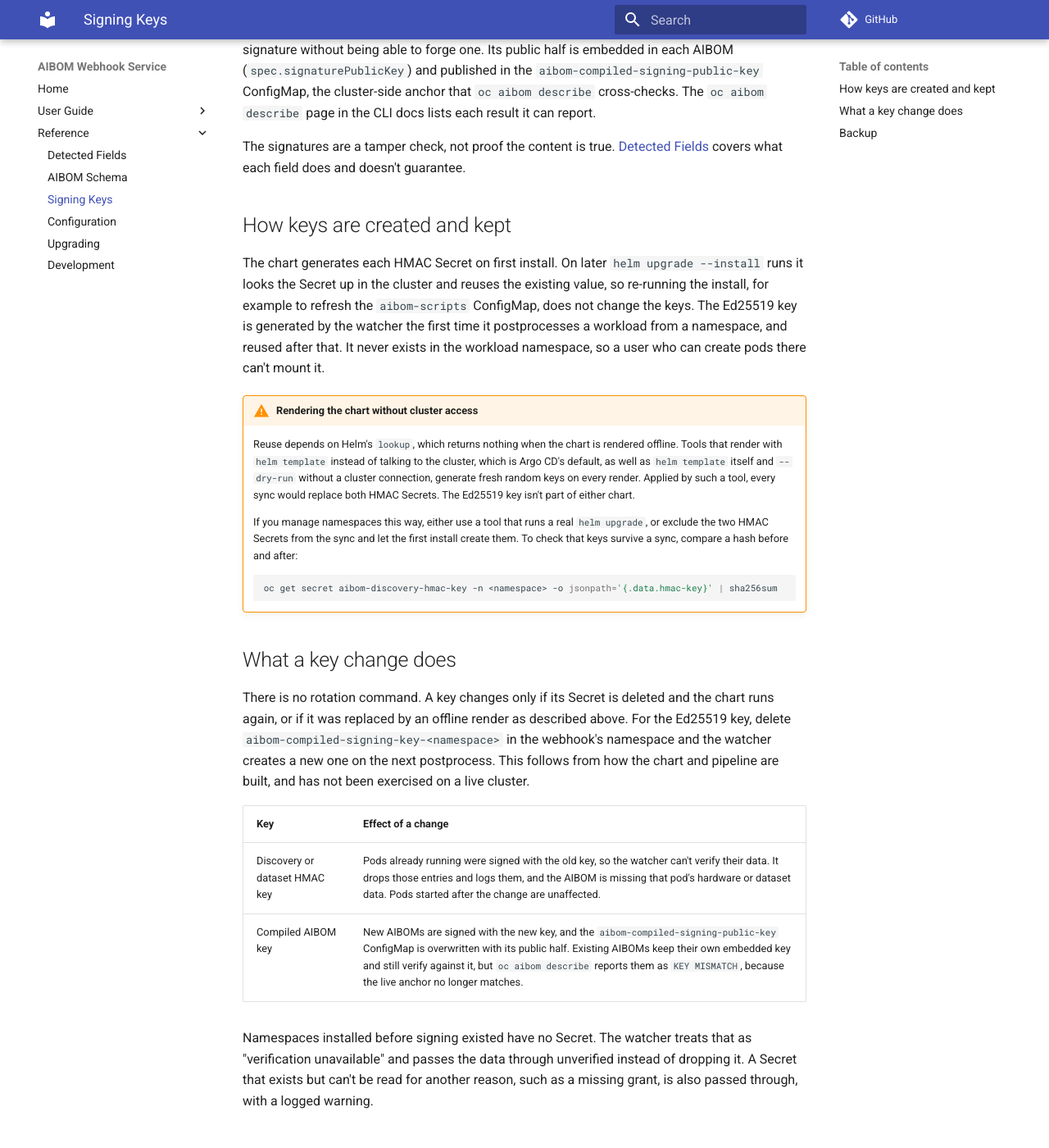
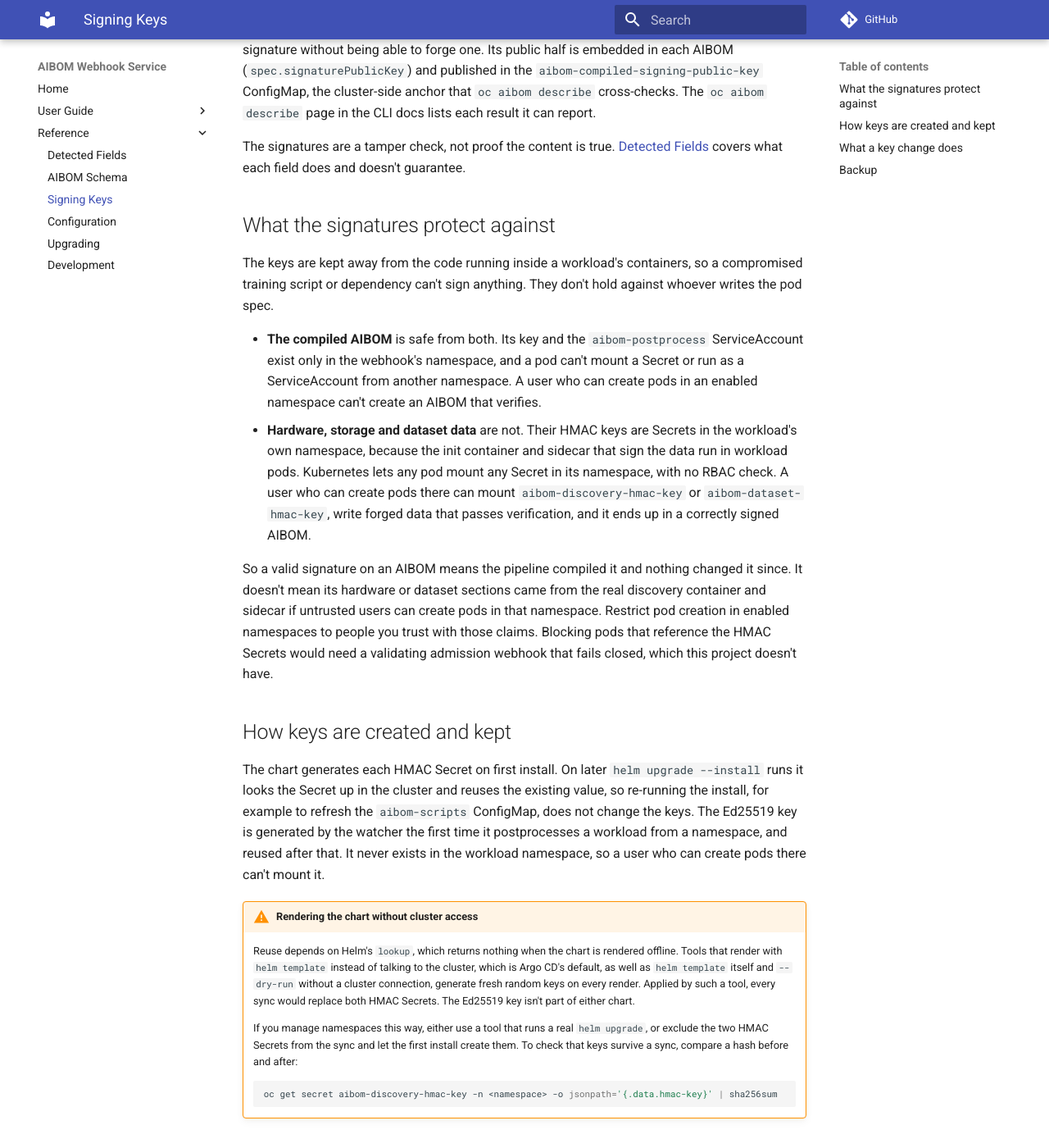
Before and after one commit to gavinsan33/aibom-webhook-service, an MkDocs documentation site: the page built from docs/reference/signing.md, in a window 1280 px wide and 1400 px high, scrolled down 613 px. Shown: the whole window at 82% size. Built offline with MkDocs 1.6.1 and Material for MkDocs 9.7.7, drawn with Linux system fonts in a browser that asks for light colours; comment, search, counter and statistics services are not loaded.

Commit message:
Document that pod authors can still forge signed inputs (#149)
The HMAC keys are Secrets in workload namespaces, which any pod there can
mount. Only the compiled-AIBOM key is out of reach after the move.

```diff
--- a/docs/reference/signing.md
+++ b/docs/reference/signing.md
@@ -11,6 +11,15 @@
 The two HMAC keys are shared secrets between the webhook's own components. The Ed25519 key is asymmetric so that `oc aibom` and anyone holding an archived AIBOM can verify a signature without being able to forge one. Its public half is embedded in each AIBOM (`spec.signaturePublicKey`) and published in the `aibom-compiled-signing-public-key` ConfigMap, the cluster-side anchor that `oc aibom describe` cross-checks. The `oc aibom describe` page in the CLI docs lists each result it can report.
 
 The signatures are a tamper check, not proof the content is true. [Detected Fields](../CAPABILITIES.md) covers what each field does and doesn't guarantee.
+
+## What the signatures protect against
+
+The keys are kept away from the code running inside a workload's containers, so a compromised training script or dependency can't sign anything. They don't hold against whoever writes the pod spec.
+
+- **The compiled AIBOM** is safe from both. Its key and the `aibom-postprocess` ServiceAccount exist only in the webhook's namespace, and a pod can't mount a Secret or run as a ServiceAccount from another namespace. A user who can create pods in an enabled namespace can't create an AIBOM that verifies.
+- **Hardware, storage and dataset data** are not. Their HMAC keys are Secrets in the workload's own namespace, because the init container and sidecar that sign the data run in workload pods. Kubernetes lets any pod mount any Secret in its namespace, with no RBAC check. A user who can create pods there can mount `aibom-discovery-hmac-key` or `aibom-dataset-hmac-key`, write forged data that passes verification, and it ends up in a correctly signed AIBOM.
+
+So a valid signature on an AIBOM means the pipeline compiled it and nothing changed it since. It doesn't mean its hardware or dataset sections came from the real discovery container and sidecar if untrusted users can create pods in that namespace. Restrict pod creation in enabled namespaces to people you trust with those claims. Blocking pods that reference the HMAC Secrets would need a validating admission webhook that fails closed, which this project doesn't have.
 
 ## How keys are created and kept
 
```
Also changed, not shown: CLAUDE.md (+1 -1 lines).
